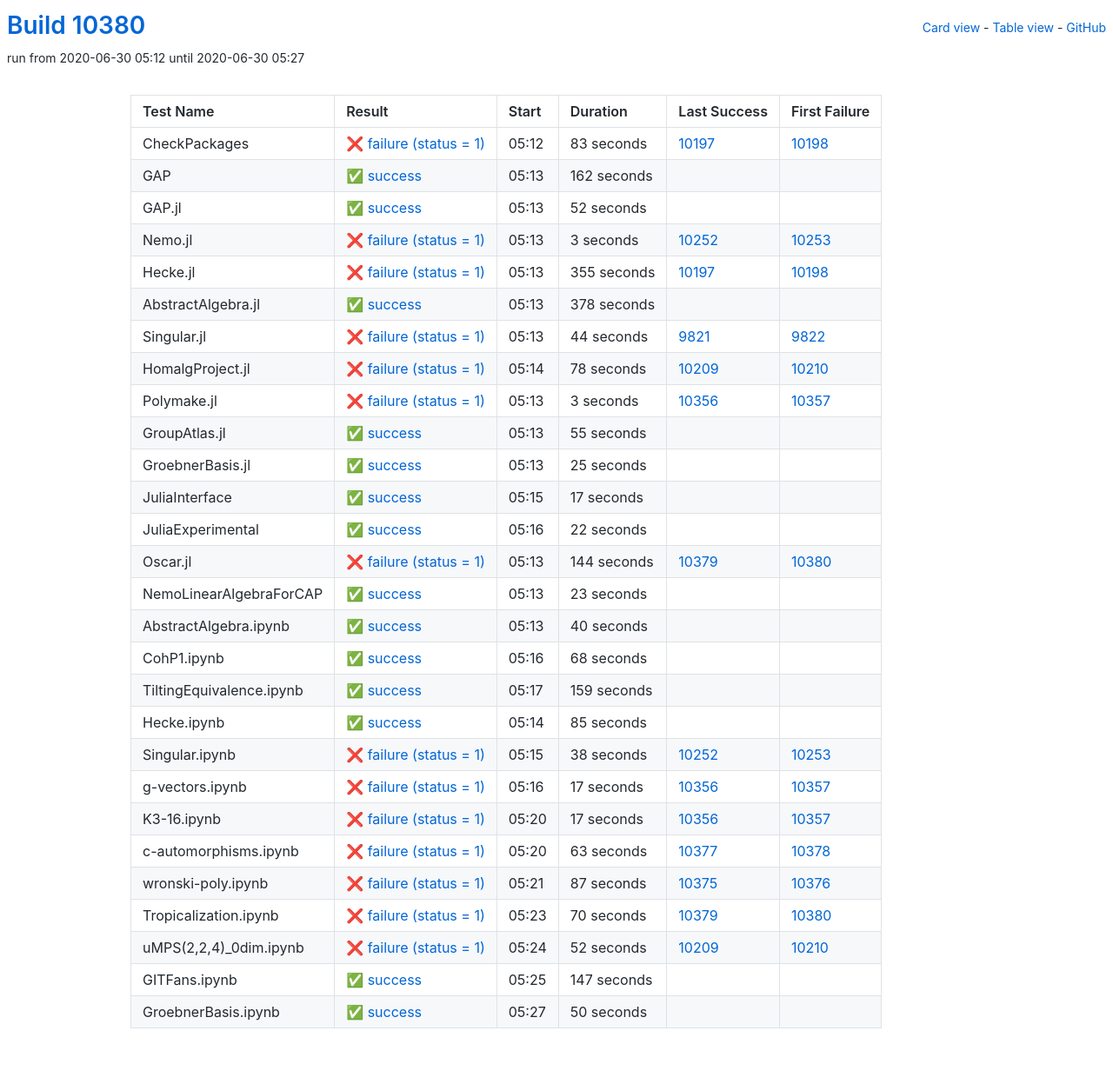
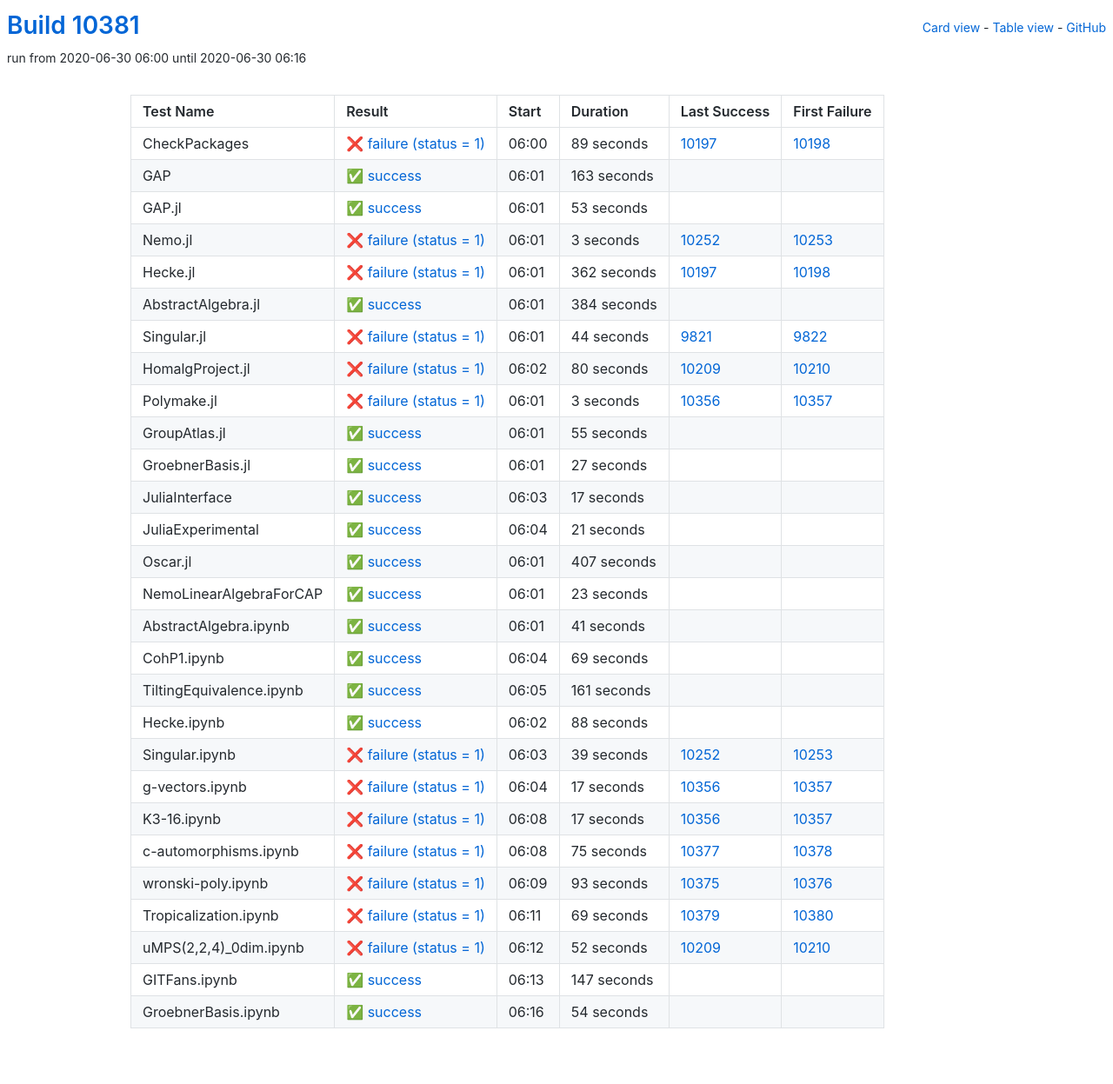
Before and after one commit to oscar-system/oscar-ci-status, a Jekyll site: the page built from table.html, in a window 1280 px wide. Shown: the whole page at 87% size. Built offline with Jekyll 4.4.1, drawn with Linux system fonts in a browser that asks for light colours.

Commit message:
Build #10381

```diff
--- a/_data/ci.yml
+++ b/_data/ci.yml
@@ -1,6 +1,6 @@
 ---
-build: 10380
-build_url: https://oscarci.mathematik.uni-kl.de/job/oscar/10380/
+build: 10381
+build_url: https://oscarci.mathematik.uni-kl.de/job/oscar/10381/
 job: oscar
 organization: oscar-system
 repo: oscar-ci-status
@@ -8,44 +8,44 @@
 tests:
 - name: CheckPackages
   id: checkpackages
-  log: https://oscarci.mathematik.uni-kl.de/job/oscar/10380/artifact/logs/build-10380/CheckPackages.log
-  start: 2020-06-30 05:12
+  log: https://oscarci.mathematik.uni-kl.de/job/oscar/10381/artifact/logs/build-10381/CheckPackages.log
+  start: 2020-06-30 06:00
   success: false
   exitcode: 1
   status: failure
-  duration: 83
+  duration: 89
   last_success: 10197
   last_success_url: https://oscarci.mathematik.uni-kl.de/job/oscar/10197/
   first_failure: 10198
   first_failure_url: https://oscarci.mathematik.uni-kl.de/job/oscar/10198/
 - name: GAP
   id: gap
-  log: https://oscarci.mathematik.uni-kl.de/job/oscar/10380/artifact/logs/build-10380/GAP.log
-  start: 2020-06-30 05:13
+  log: https://oscarci.mathematik.uni-kl.de/job/oscar/10381/artifact/logs/build-10381/GAP.log
+  start: 2020-06-30 06:01
   success: true
   exitcode: 0
   status: success
-  duration: 162
+  duration: 163
   last_success: false
   last_success_url:
   first_failure: false
   first_failure_url:
 - name: GAP.jl
   id: gap-jl
-  log: https://oscarci.mathematik.uni-kl.de/job/oscar/10380/artifact/logs/build-10380/GAP.jl.log
-  start: 2020-06-30 05:13
+  log: https://oscarci.mathematik.uni-kl.de/job/oscar/10381/artifact/logs/build-10381/GAP.jl.log
+  start: 2020-06-30 06:01
   success: true
   exitcode: 0
   status: success
-  duration: 52
+  duration: 53
   last_success: false
   last_success_url:
   first_failure: false
   first_failure_url:
 - name: Nemo.jl
   id: nemo-jl
-  log: https://oscarci.mathematik.uni-kl.de/job/oscar/10380/artifact/logs/build-10380/Nemo.jl.log
-  start: 2020-06-30 05:13
+  log: https://oscarci.mathematik.uni-kl.de/job/oscar/10381/artifact/logs/build-10381/Nemo.jl.log
+  start: 2020-06-30 06:01
   success: false
   exitcode: 1
   status: failure
@@ -56,32 +56,32 @@
   first_failure_url: https://oscarci.mathematik.uni-kl.de/job/oscar/10253/
 - name: Hecke.jl
   id: hecke-jl
-  log: https://oscarci.mathematik.uni-kl.de/job/oscar/10380/artifact/logs/build-10380/Hecke.jl.log
-  start: 2020-06-30 05:13
+  log: https://oscarci.mathematik.uni-kl.de/job/oscar/10381/artifact/logs/build-10381/Hecke.jl.log
+  start: 2020-06-30 06:01
   success: false
   exitcode: 1
   status: failure
-  duration: 355
+  duration: 362
   last_success: 10197
   last_success_url: https://oscarci.mathematik.uni-kl.de/job/oscar/10197/
   first_failure: 10198
   first_failure_url: https://oscarci.mathematik.uni-kl.de/job/oscar/10198/
 - name: AbstractAlgebra.jl
   id: abstractalgebra-jl
-  log: https://oscarci.mathematik.uni-kl.de/job/oscar/10380/artifact/logs/build-10380/AbstractAlgebra.jl.log
-  start: 2020-06-30 05:13
+  log: https://oscarci.mathematik.uni-kl.de/job/oscar/10381/artifact/logs/build-10381/AbstractAlgebra.jl.log
+  start: 2020-06-30 06:01
   success: true
   exitcode: 0
   status: success
-  duration: 378
+  duration: 384
   last_success: false
   last_success_url:
   first_failure: false
   first_failure_url:
 - name: Singular.jl
   id: singular-jl
-  log: https://oscarci.mathematik.uni-kl.de/job/oscar/10380/artifact/logs/build-10380/Singular.jl.log
-  start: 2020-06-30 05:13
+  log: https://oscarci.mathematik.uni-kl.de/job/oscar/10381/artifact/logs/build-10381/Singular.jl.log
+  start: 2020-06-30 06:01
   success: false
   exitcode: 1
   status: failure
@@ -92,20 +92,20 @@
   first_failure_url: https://oscarci.mathematik.uni-kl.de/job/oscar/9822/
 - name: HomalgProject.jl
   id: homalgproject-jl
-  log: https://oscarci.mathematik.uni-kl.de/job/oscar/10380/artifact/logs/build-10380/HomalgProject.jl.log
-  start: 2020-06-30 05:14
+  log: https://oscarci.mathematik.uni-kl.de/job/oscar/10381/artifact/logs/build-10381/HomalgProject.jl.log
+  start: 2020-06-30 06:02
   success: false
   exitcode: 1
   status: failure
-  duration: 78
+  duration: 80
   last_success: 10209
   last_success_url: https://oscarci.mathematik.uni-kl.de/job/oscar/10209/
   first_failure: 10210
   first_failure_url: https://oscarci.mathematik.uni-kl.de/job/oscar/10210/
 - name: Polymake.jl
   id: polymake-jl
-  log: https://oscarci.mathematik.uni-kl.de/job/oscar/10380/artifact/logs/build-10380/Polymake.jl.log
-  start: 2020-06-30 05:13
+  log: https://oscarci.mathematik.uni-kl.de/job/oscar/10381/artifact/logs/build-10381/Polymake.jl.log
+  start: 2020-06-30 06:01
   success: false
   exitcode: 1
   status: failure
@@ -116,8 +116,8 @@
   first_failure_url: https://oscarci.mathematik.uni-kl.de/job/oscar/10357/
 - name: GroupAtlas.jl
   id: groupatlas-jl
-  log: https://oscarci.mathematik.uni-kl.de/job/oscar/10380/artifact/logs/build-10380/GroupAtlas.jl.log
-  start: 2020-06-30 05:13
+  log: https://oscarci.mathematik.uni-kl.de/job/oscar/10381/artifact/logs/build-10381/GroupAtlas.jl.log
+  start: 2020-06-30 06:01
   success: true
   exitcode: 0
   status: success
@@ -128,20 +128,20 @@
   first_failure_url:
 - name: GroebnerBasis.jl
   id: groebnerbasis-jl
-  log: https://oscarci.mathematik.uni-kl.de/job/oscar/10380/artifact/logs/build-10380/GroebnerBasis.jl.log
-  start: 2020-06-30 05:13
+  log: https://oscarci.mathematik.uni-kl.de/job/oscar/10381/artifact/logs/build-10381/GroebnerBasis.jl.log
+  start: 2020-06-30 06:01
   success: true
   exitcode: 0
   status: success
-  duration: 25
+  duration: 27
   last_success: false
   last_success_url:
   first_failure: false
   first_failure_url:
 - name: JuliaInterface
   id: juliainterface
-  log: https://oscarci.mathematik.uni-kl.de/job/oscar/10380/artifact/logs/build-10380/JuliaInterface.log
-  start: 2020-06-30 05:15
+  log: https://oscarci.mathematik.uni-kl.de/job/oscar/10381/artifact/logs/build-10381/JuliaInterface.log
+  start: 2020-06-30 06:03
   success: true
   exitcode: 0
   status: success
@@ -152,32 +152,32 @@
   first_failure_url:
 - name: JuliaExperimental
   id: juliaexperimental
-  log: https://oscarci.mathematik.uni-kl.de/job/oscar/10380/artifact/logs/build-10380/JuliaExperimental.log
-  start: 2020-06-30 05:16
+  log: https://oscarci.mathematik.uni-kl.de/job/oscar/10381/artifact/logs/build-10381/JuliaExperimental.log
+  start: 2020-06-30 06:04
   success: true
   exitcode: 0
   status: success
-  duration: 22
+  duration: 21
   last_success: false
   last_success_url:
   first_failure: false
   first_failure_url:
 - name: Oscar.jl
   id: oscar-jl
-  log: https://oscarci.mathematik.uni-kl.de/job/oscar/10380/artifact/logs/build-10380/Oscar.jl.log
-  start: 2020-06-30 05:13
-  success: false
-  exitcode: 1
-  status: failure
-  duration: 144
-  last_success: 10379
-  last_success_url: https://oscarci.mathematik.uni-kl.de/job/oscar/10379/
-  first_failure: 10380
-  first_failure_url: https://oscarci.mathematik.uni-kl.de/job/oscar/10380/
+  log: https://oscarci.mathematik.uni-kl.de/job/oscar/10381/artifact/logs/build-10381/Oscar.jl.log
+  start: 2020-06-30 06:01
+  success: true
+  exitcode: 0
+  status: success
+  duration: 407
+  last_success: false
+  last_success_url:
+  first_failure: false
+  first_failure_url:
 - name: NemoLinearAlgebraForCAP
   id: nemolinearalgebraforcap
-  log: https://oscarci.mathematik.uni-kl.de/job/oscar/10380/artifact/logs/build-10380/NemoLinearAlgebraForCAP.log
-  start: 2020-06-30 05:13
+  log: https://oscarci.mathematik.uni-kl.de/job/oscar/10381/artifact/logs/build-10381/NemoLinearAlgebraForCAP.log
+  start: 2020-06-30 06:01
   success: true
   exitcode: 0
   status: success
@@ -188,68 +188,68 @@
   first_failure_url:
 - name: AbstractAlgebra.ipynb
   id: abstractalgebra-ipynb
-  log: https://oscarci.mathematik.uni-kl.de/job/oscar/10380/artifact/logs/build-10380/AbstractAlgebra.ipynb.log
-  start: 2020-06-30 05:13
+  log: https://oscarci.mathematik.uni-kl.de/job/oscar/10381/artifact/logs/build-10381/AbstractAlgebra.ipynb.log
+  start: 2020-06-30 06:01
   success: true
   exitcode: 0
   status: success
-  duration: 40
+  duration: 41
   last_success: false
   last_success_url:
   first_failure: false
   first_failure_url:
 - name: CohP1.ipynb
   id: cohp1-ipynb
-  log: https://oscarci.mathematik.uni-kl.de/job/oscar/10380/artifact/logs/build-10380/CohP1.ipynb.log
-  start: 2020-06-30 05:16
+  log: https://oscarci.mathematik.uni-kl.de/job/oscar/10381/artifact/logs/build-10381/CohP1.ipynb.log
+  start: 2020-06-30 06:04
   success: true
   exitcode: 0
   status: success
-  duration: 68
+  duration: 69
   last_success: false
   last_success_url:
   first_failure: false
   first_failure_url:
 - name: TiltingEquivalence.ipynb
   id: tiltingequivalence-ipynb
-  log: https://oscarci.mathematik.uni-kl.de/job/oscar/10380/artifact/logs/build-10380/TiltingEquivalence.ipynb.log
-  start: 2020-06-30 05:17
+  log: https://oscarci.mathematik.uni-kl.de/job/oscar/10381/artifact/logs/build-10381/TiltingEquivalence.ipynb.log
+  start: 2020-06-30 06:05
   success: true
   exitcode: 0
   status: success
-  duration: 159
+  duration: 161
   last_success: false
   last_success_url:
   first_failure: false
   first_failure_url:
 - name: Hecke.ipynb
   id: hecke-ipynb
-  log: https://oscarci.mathematik.uni-kl.de/job/oscar/10380/artifact/logs/build-10380/Hecke.ipynb.log
-  start: 2020-06-30 05:14
+  log: https://oscarci.mathematik.uni-kl.de/job/oscar/10381/artifact/logs/build-10381/Hecke.ipynb.log
+  start: 2020-06-30 06:02
   success: true
   exitcode: 0
   status: success
-  duration: 85
+  duration: 88
   last_success: false
   last_success_url:
   first_failure: false
   first_failure_url:
 - name: Singular.ipynb
   id: singular-ipynb
-  log: https://oscarci.mathematik.uni-kl.de/job/oscar/10380/artifact/logs/build-10380/Singular.ipynb.log
-  start: 2020-06-30 05:15
+  log: https://oscarci.mathematik.uni-kl.de/job/oscar/10381/artifact/logs/build-10381/Singular.ipynb.log
+  start: 2020-06-30 06:03
   success: false
   exitcode: 1
   status: failure
-  duration: 38
+  duration: 39
   last_success: 10252
   last_success_url: https://oscarci.mathematik.uni-kl.de/job/oscar/10252/
   first_failure: 10253
   first_failure_url: https://oscarci.mathematik.uni-kl.de/job/oscar/10253/
 - name: g-vectors.ipynb
   id: g-vectors-ipynb
-  log: https://oscarci.mathematik.uni-kl.de/job/oscar/10380/artifact/logs/build-10380/g-vectors.ipynb.log
-  start: 2020-06-30 05:16
+  log: https://oscarci.mathematik.uni-kl.de/job/oscar/10381/artifact/logs/build-10381/g-vectors.ipynb.log
+  start: 2020-06-30 06:04
   success: false
   exitcode: 1
   status: failure
@@ -260,8 +260,8 @@
   first_failure_url: https://oscarci.mathematik.uni-kl.de/job/oscar/10357/
 - name: K3-16.ipynb
   id: k3-16-ipynb
-  log: https://oscarci.mathematik.uni-kl.de/job/oscar/10380/artifact/logs/build-10380/K3-16.ipynb.log
-  start: 2020-06-30 05:20
+  log: https://oscarci.mathematik.uni-kl.de/job/oscar/10381/artifact/logs/build-10381/K3-16.ipynb.log
+  start: 2020-06-30 06:08
   success: false
   exitcode: 1
   status: failure
@@ -272,44 +272,44 @@
   first_failure_url: https://oscarci.mathematik.uni-kl.de/job/oscar/10357/
 - name: c-automorphisms.ipynb
   id: c-automorphisms-ipynb
-  log: https://oscarci.mathematik.uni-kl.de/job/oscar/10380/artifact/logs/build-10380/c-automorphisms.ipynb.log
-  start: 2020-06-30 05:20
+  log: https://oscarci.mathematik.uni-kl.de/job/oscar/10381/artifact/logs/build-10381/c-automorphisms.ipynb.log
+  start: 2020-06-30 06:08
   success: false
   exitcode: 1
   status: failure
-  duration: 63
+  duration: 75
   last_success: 10377
   last_success_url: https://oscarci.mathematik.uni-kl.de/job/oscar/10377/
   first_failure: 10378
   first_failure_url: https://oscarci.mathematik.uni-kl.de/job/oscar/10378/
 - name: wronski-poly.ipynb
   id: wronski-poly-ipynb
-  log: https://oscarci.mathematik.uni-kl.de/job/oscar/10380/artifact/logs/build-10380/wronski-poly.ipynb.log
-  start: 2020-06-30 05:21
+  log: https://oscarci.mathematik.uni-kl.de/job/oscar/10381/artifact/logs/build-10381/wronski-poly.ipynb.log
+  start: 2020-06-30 06:09
   success: false
   exitcode: 1
   status: failure
-  duration: 87
+  duration: 93
   last_success: 10375
   last_success_url: https://oscarci.mathematik.uni-kl.de/job/oscar/10375/
   first_failure: 10376
   first_failure_url: https://oscarci.mathematik.uni-kl.de/job/oscar/10376/
 - name: Tropicalization.ipynb
   id: tropicalization-ipynb
-  log: https://oscarci.mathematik.uni-kl.de/job/oscar/10380/artifact/logs/build-10380/Tropicalization.ipynb.log
-  start: 2020-06-30 05:23
+  log: https://oscarci.mathematik.uni-kl.de/job/oscar/10381/artifact/logs/build-10381/Tropicalization.ipynb.log
+  start: 2020-06-30 06:11
   success: false
   exitcode: 1
   status: failure
-  duration: 70
+  duration: 69
   last_success: 10379
   last_success_url: https://oscarci.mathematik.uni-kl.de/job/oscar/10379/
   first_failure: 10380
   first_failure_url: https://oscarci.mathematik.uni-kl.de/job/oscar/10380/
 - name: uMPS(2,2,4)_0dim.ipynb
   id: umps-2-2-4-0dim-ipynb
-  log: https://oscarci.mathematik.uni-kl.de/job/oscar/10380/artifact/logs/build-10380/uMPS-2-2-4-_0dim.ipynb.log
-  start: 2020-06-30 05:24
+  log: https://oscarci.mathematik.uni-kl.de/job/oscar/10381/artifact/logs/build-10381/uMPS-2-2-4-_0dim.ipynb.log
+  start: 2020-06-30 06:12
   success: false
   exitcode: 1
   status: failure
@@ -320,8 +320,8 @@
   first_failure_url: https://oscarci.mathematik.uni-kl.de/job/oscar/10210/
 - name: GITFans.ipynb
   id: gitfans-ipynb
-  log: https://oscarci.mathematik.uni-kl.de/job/oscar/10380/artifact/logs/build-10380/GITFans.ipynb.log
-  start: 2020-06-30 05:25
+  log: https://oscarci.mathematik.uni-kl.de/job/oscar/10381/artifact/logs/build-10381/GITFans.ipynb.log
+  start: 2020-06-30 06:13
   success: true
   exitcode: 0
   status: success
@@ -332,12 +332,12 @@
   first_failure_url:
 - name: GroebnerBasis.ipynb
   id: groebnerbasis-ipynb
-  log: https://oscarci.mathematik.uni-kl.de/job/oscar/10380/artifact/logs/build-10380/GroebnerBasis.ipynb.log
-  start: 2020-06-30 05:27
+  log: https://oscarci.mathematik.uni-kl.de/job/oscar/10381/artifact/logs/build-10381/GroebnerBasis.ipynb.log
+  start: 2020-06-30 06:16
   success: true
   exitcode: 0
   status: success
-  duration: 50
+  duration: 54
   last_success: false
   last_success_url:
   first_failure: false
```
Also changed, not shown: README.md.
